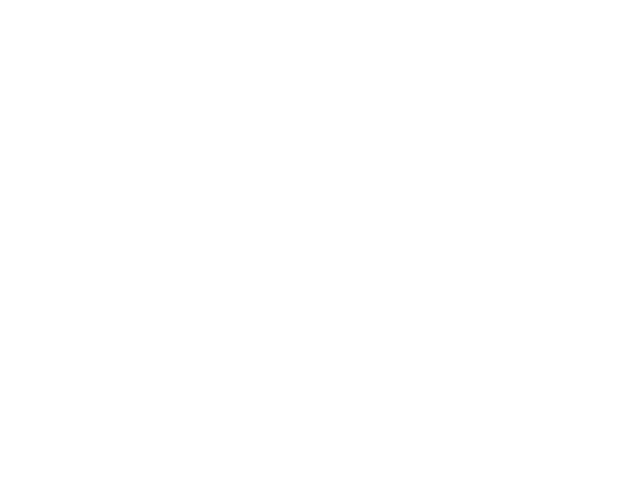
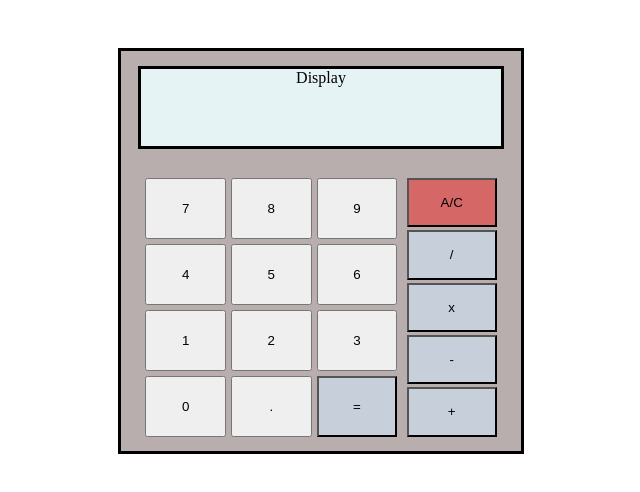
Before and after one commit to Echophase44/Calculator, a plain HTML site: page index.html in a window 1280 px wide. Shown: the whole page, without its empty margins (319-959 px from the left). Drawn offline with Linux system fonts and the light colour scheme.

Commit message:
HTML and CSS updated to create basic layout of calculator

```diff
--- a/index.html
+++ b/index.html
@@ -4,9 +4,40 @@
     <meta charset="UTF-8">
     <meta http-equiv="X-UA-Compatible" content="IE=edge">
     <meta name="viewport" content="width=device-width, initial-scale=1.0">
-    <title>Document</title>
+    <title>Calculator</title>
+    <link href="style.css" rel="stylesheet">
 </head>
 <body>
+    <div id = "calcframe">
+        <div id = "display">Display</div>
 
+        <div class="btn-group">
+            <div class = "container">
+                <button id>7</button>
+                <button id>8</button>
+                <button id>9</button>
+                <button id>4</button>
+                <button id>5</button>
+                <button id>6</button>
+                <button id>1</button>
+                <button id>2</button>
+                <button id>3</button>
+                <button id>0</button>
+                <button id>.</button>
+                <button id = "equal" class="operation-btn">=</button>
+            </div>
+
+            <div class="containerTwo">
+                <button id="clear-btn" >A/C</button>
+                <button id="divide-btn" class="operation-btn">/</button>
+                <button id="multiply-btn" class="operation-btn">x</button>
+                <button id="subtract-btn" class="operation-btn">-</button>
+                <button id="add-btn" class="operation-btn">+</button>
+
+            </div>
+        </div>
+    </div>
+
+    <script src="script.js"></script>
 </body>
 </html>
--- a/script.js
+++ b/script.js
@@ -0,0 +1,17 @@
+function add(a, b) {
+  return a + b;
+}
+
+function subtract(a, b) {
+  return a - b;
+}
+
+function multiply(a, b) {
+  return a * b;
+}
+
+function divide(a, b) {
+  return a / b;
+}
+
+console.log(add(4, 6));
--- a/style.css
+++ b/style.css
@@ -0,0 +1,61 @@
+body {
+  display: flex;
+  align-items: center;
+  justify-content: center;
+}
+
+#calcframe {
+  display: flex;
+  background-color: rgb(185, 174, 174);
+  flex-direction: column;
+  align-items: center;
+  height: 400px;
+  width: 400px;
+  margin-top: 40px;
+  border: solid;
+  border-color: black;
+}
+
+#display {
+  display: flex;
+  justify-content: center;
+  margin: 15px;
+  width: 360px;
+  height: 80px;
+  border: solid;
+  border-color: black;
+  background-color: rgb(230, 243, 245);
+}
+
+.container {
+  display: grid;
+  grid-template-columns: repeat(3, 1fr);
+  gap: 5px;
+  height: 90%;
+  width: 70%;
+}
+
+.btn-group {
+  display: flex;
+  align-items: center;
+  justify-content: space-evenly;
+  gap: 5px;
+  width: 360px;
+  height: 300px;
+}
+
+.containerTwo {
+  display: grid;
+  height: 90%;
+  width: 25%;
+  grid-template: repeat(2, 1fr);
+  gap: 3px;
+}
+
+.operation-btn {
+  background-color: rgb(199, 207, 219);
+}
+
+#clear-btn {
+  background-color: rgb(214, 103, 103);
+}
```
